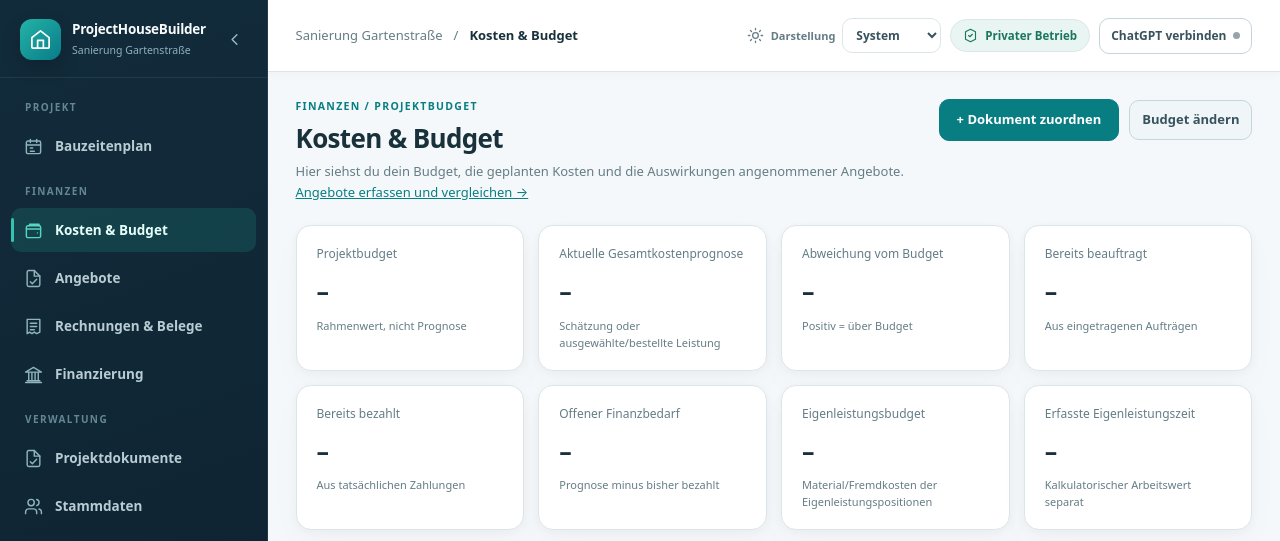
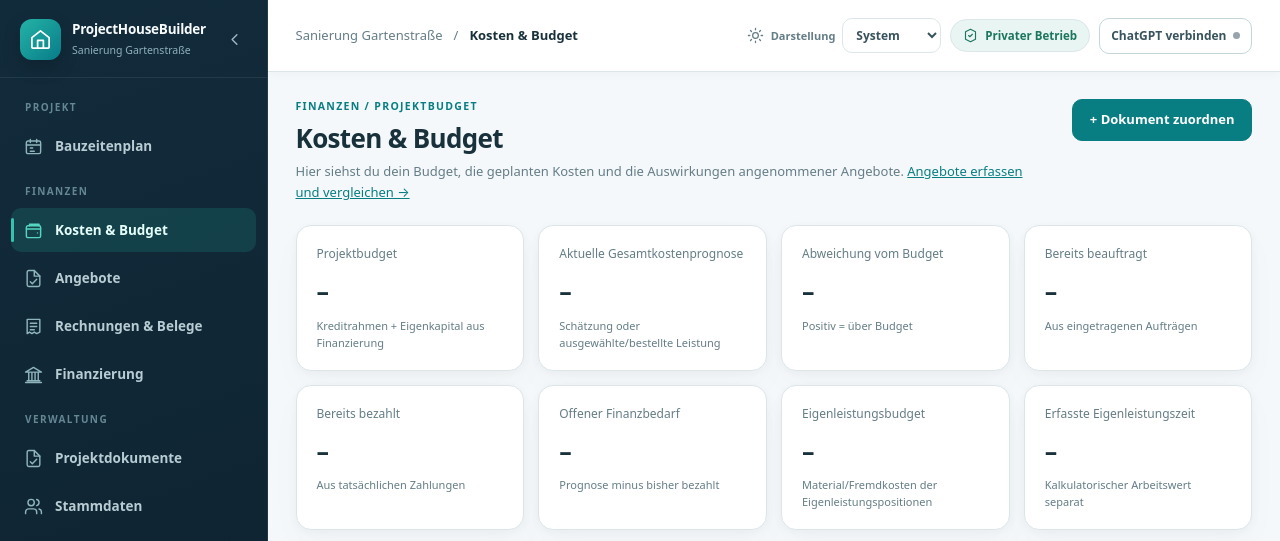
Before and after one commit to ChrisD90/ProjectHouseBuilder, a Flask app: page /kosten in a window 1280 px wide. Shown: the top 541 px of the page. Run offline with Flask 3, Linux system fonts and the light colour scheme; tables that the repository leaves empty hold one stand-in row (values such as "Sample post"); data that the repository does not hold is empty; some libraries are stand-ins or nearby versions.

Commit message:
Remove manual project budget editor and display financing-based budget explanation

```diff
--- a/templates/kosten.html
+++ b/templates/kosten.html
@@ -5,9 +5,9 @@
 
 
 <main id="phbMain" class="budget-main phb-main">
-<div class="heading phb-action-header"><div><span class="phb-page-kicker">Finanzen / Projektbudget</span><h1>Kosten & Budget</h1><p>Hier siehst du dein Budget, die geplanten Kosten und die Auswirkungen angenommener Angebote. <a href="/angebote">Angebote erfassen und vergleichen →</a></p></div><div class="phb-header-actions"><button id="openCostUpload" type="button" class="primary">+ Dokument zuordnen</button><button id="editBudget" class="subtle">Budget ändern</button></div></div>
+<div class="heading phb-action-header"><div><span class="phb-page-kicker">Finanzen / Projektbudget</span><h1>Kosten & Budget</h1><p>Hier siehst du dein Budget, die geplanten Kosten und die Auswirkungen angenommener Angebote. <a href="/angebote">Angebote erfassen und vergleichen →</a></p></div><div class="phb-header-actions"><button id="openCostUpload" type="button" class="primary">+ Dokument zuordnen</button></div></div>
 <div class="kpi-grid">
-<article class="kpi"><span>Projektbudget</span><strong id="budget">–</strong><small>Rahmenwert, nicht Prognose</small></article>
+<article class="kpi"><span>Projektbudget</span><strong id="budget">–</strong><small>Kreditrahmen + Eigenkapital aus Finanzierung</small></article>
 <article class="kpi main-kpi"><span>Aktuelle Gesamtkostenprognose</span><strong id="planned">–</strong><small>Schätzung oder ausgewählte/bestellte Leistung</small></article>
 <article class="kpi"><span>Abweichung vom Budget</span><strong id="overrun">–</strong><small>Positiv = über Budget</small></article>
 <article class="kpi"><span>Bereits beauftragt</span><strong id="committed">–</strong><small>Aus eingetragenen Aufträgen</small></article>
```
